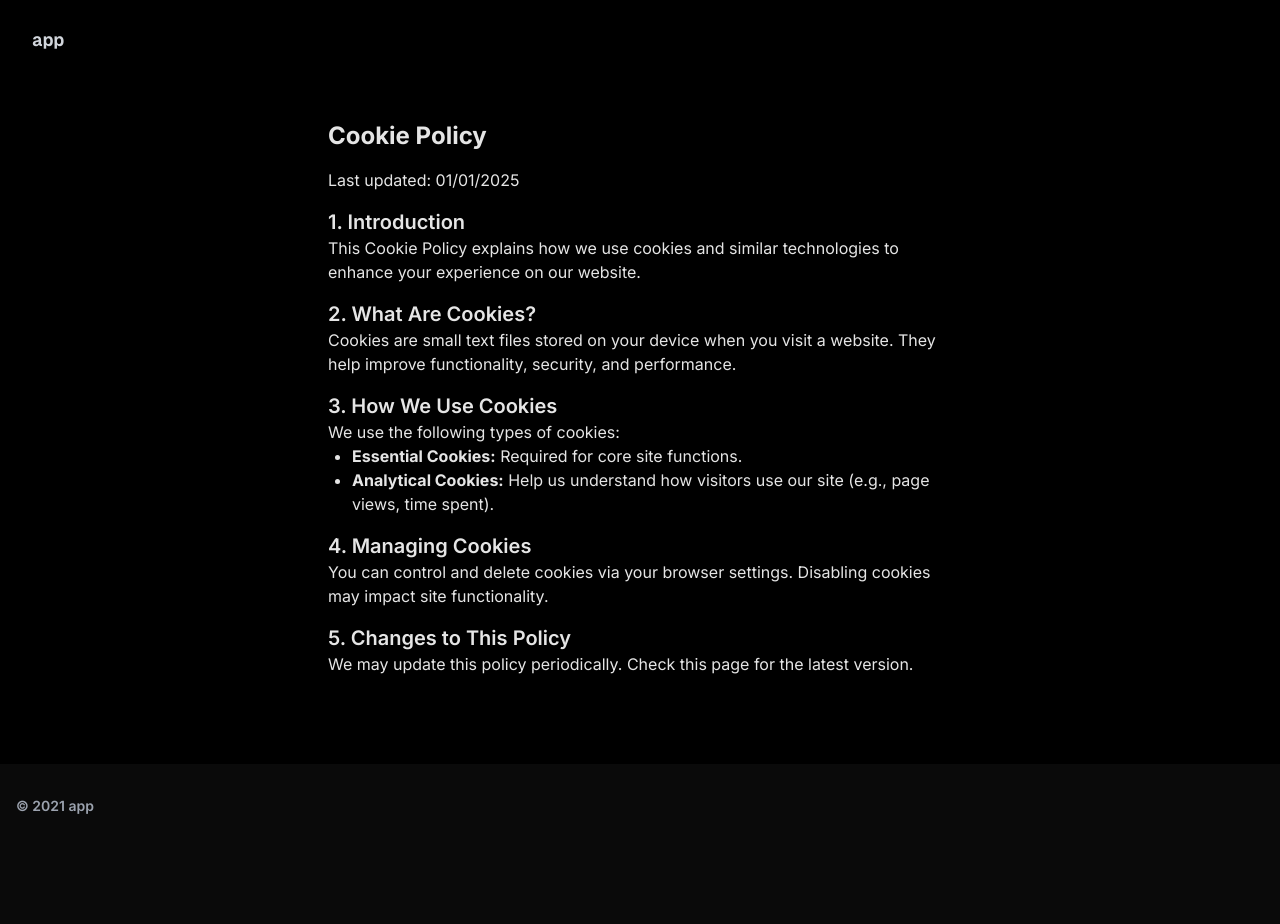
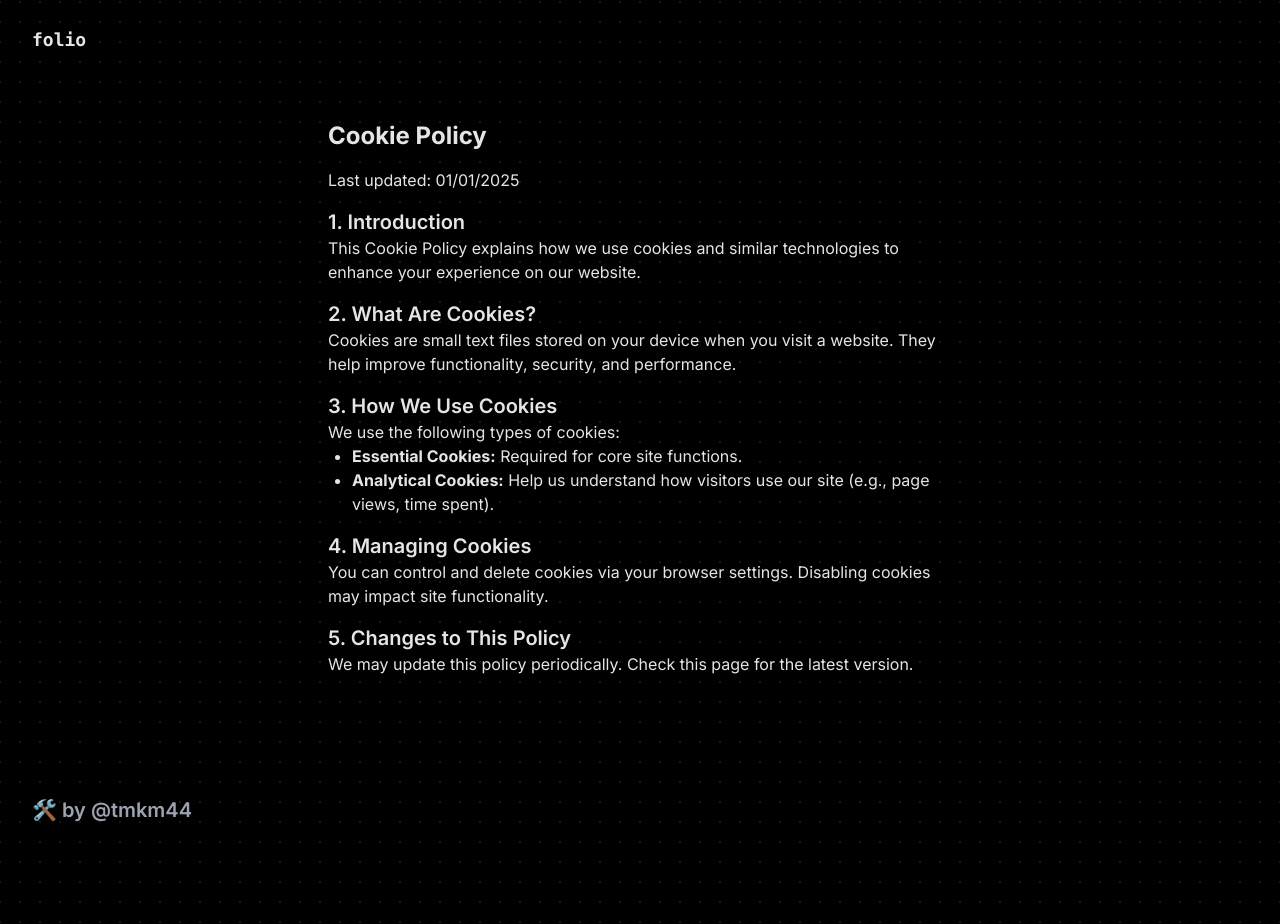
Before and after one commit to tomkoom/folio, a Next.js app: page /cookie in a window 1280 px wide. Before the commit the page ends 864 px from the top, so only its background shows below. Built offline with nearby package versions, Linux system fonts and the light colour scheme.

Commit message:
add basic layout

```diff
--- /dev/null
+++ b/app/home/Content.tsx
@@ -0,0 +1,22 @@
+import { items } from "@/data/items";
+import React from "react";
+
+const Content = () => {
+  return (
+    <div>
+      <ul className="grid grid-cols-2 gap-3 lg:grid-cols-3 xl:grid-cols-4">
+        {items.map((item: any) => (
+          <li
+            key={item.id}
+            className="transform-gpu cursor-pointer rounded-lg bg-neutral-950 p-6 leading-[150%] transition-all duration-300 ease-out hover:bg-neutral-900 hover:shadow-lg hover:shadow-neutral-900/30"
+          >
+            <p className="text-xl font-bold">{item.name}</p>
+            <p className="text-base text-gray-400">{item.description}</p>
+          </li>
+        ))}
+      </ul>
+    </div>
+  );
+};
+
+export default Content;
--- a/app/home/index.ts
+++ b/app/home/index.ts
@@ -0,0 +1 @@
+export { default as Content } from "./Content";
--- a/app/layout.tsx
+++ b/app/layout.tsx
@@ -13,6 +13,19 @@ const inter = Inter({
   subsets: ["latin"],
   display: "swap", // Optional: Improves performance by loading fallback fonts while Inter loads
 });
+
+// Customize these values to change the background pattern
+const pattern = {
+  dotSize: "1px",
+  spacing: "20px",
+  dotColor: "#171717",
+} as const;
+
+const backgroundStyle = {
+  backgroundImage: `radial-gradient(${pattern.dotColor} ${pattern.dotSize}, transparent ${pattern.dotSize})`,
+  backgroundSize: `${pattern.spacing} ${pattern.spacing}`,
+  backgroundPosition: "center",
+} as const;
 
 export const metadata: Metadata = {
   title: APP_NAME,
@@ -38,16 +51,27 @@ export default function RootLayout({
           // enableSystem
           disableTransitionOnChange
         >
-          <div className="flex min-h-screen flex-col bg-black">
+          <div
+            className="flex min-h-screen flex-col bg-black"
+            style={backgroundStyle}
+          >
             <Navigation />
             <main className="mx-6 mt-4 flex-1 flex-grow xl:mx-8">
               {children}
             </main>
 
-            <footer className="mt-16 flex flex-wrap gap-2 bg-neutral-950 px-4 pb-12 pt-8 text-sm font-semibold text-gray-400">
-              <div className="flex-1">
+            <footer className="mt-16 flex h-[160px] flex-wrap gap-2 px-6 py-8 text-xl font-semibold text-gray-400 xl:px-8">
+              <div className="flex flex-1 flex-col gap-1">
                 <span>
-                  &copy; {new Date().getFullYear()} {APP_NAME}
+                  🛠️ by{" "}
+                  <a
+                    className="transition-all duration-300 ease-out hover:text-white hover:underline"
+                    href="https://twitter.com/tmkm44"
+                    target="_blank"
+                    rel="noopener noreferrer"
+                  >
+                    @tmkm44
+                  </a>
                 </span>
               </div>
 
--- a/app/page.tsx
+++ b/app/page.tsx
@@ -1,11 +1,14 @@
 "use client";
 import { Suspense } from "react";
+import { Content } from "./home";
 
 function HomeContent() {
   return (
     <div className="mt-8">
-      <h2 className="my-2 font-bold">Heading</h2>
-      <div></div>
+      <h2 className="my-2 font-bold">Apps</h2>
+      <div>
+        <Content />
+      </div>
     </div>
   );
 }
--- a/components/layout/Navigation.tsx
+++ b/components/layout/Navigation.tsx
@@ -1,17 +1,16 @@
 "use client";
 import { APP_NAME } from "@/constants";
-import { geistMono } from "@/lib/fonts";
 import Link from "next/link";
 import { FC } from "react";
-import { twMerge } from "tailwind-merge";
 
 export const Navigation: FC = () => {
   return (
     <nav className="flex h-20 flex-wrap items-center justify-between px-6 xl:px-8">
-      <Link href="/" className="text-gray-300 hover:text-white">
-        <h1 className={twMerge("text-lg font-black", geistMono.className)}>
-          {APP_NAME}
-        </h1>
+      <Link
+        href="/"
+        className="text-neutral-200 transition-colors duration-300 ease-out hover:text-white"
+      >
+        <h1 className={"font-mono text-lg font-black"}>{APP_NAME}</h1>
       </Link>
     </nav>
   );
--- a/constants/index.ts
+++ b/constants/index.ts
@@ -1,3 +1,3 @@
-export const APP_NAME = "app";
+export const APP_NAME = "folio";
 export const MODE = process.env.NODE_ENV;
 export const PROD_URL = "";
```
